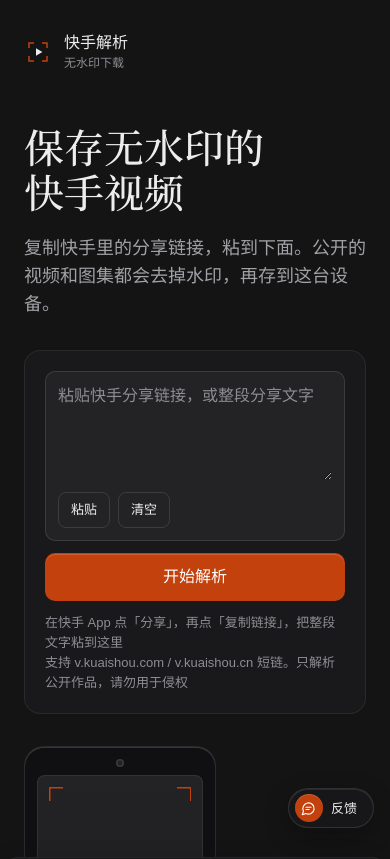
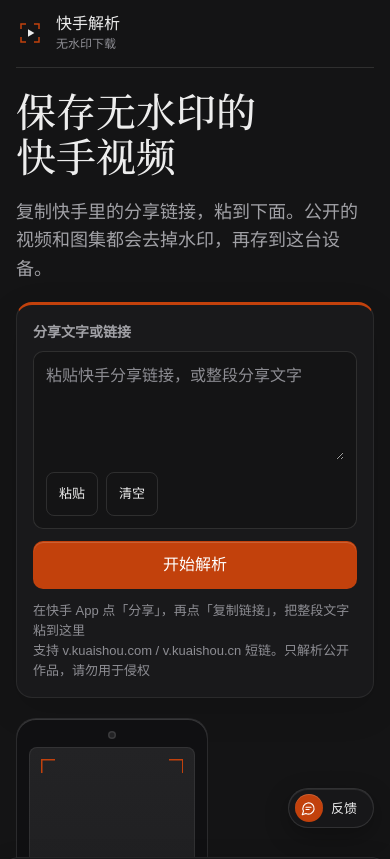
Before and after one commit to xiweiniboss-cmd/kuaishoujiexi, a plain HTML site: page index.html in a window 390 px wide. Shown: the top 859 px of the page. Drawn offline with Linux system fonts and the light colour scheme; no server answers.

Commit message:
优化解析入口布局与移动端操作体验

```diff
--- a/index.html
+++ b/index.html
@@ -102,9 +102,10 @@ function jxParseHeaders(h) {
         <p class="jx-sub">复制快手里的分享链接，粘到下面。公开的视频和图集都会去掉水印，再存到这台设备。</p>
       </div>
 
-      <div class="card">
+      <div class="card jx-work">
+        <label class="jx-input-label" for="urlInput">分享文字或链接</label>
         <div class="jx-field">
-          <textarea id="urlInput" aria-label="快手分享链接" placeholder="粘贴快手分享链接，或整段分享文字"></textarea>
+          <textarea id="urlInput" placeholder="粘贴快手分享链接，或整段分享文字"></textarea>
           <div class="jx-field-tools">
             <button type="button" class="btn ghost" id="btnPaste">粘贴</button>
             <button type="button" class="btn ghost" id="btnClear">清空</button>
--- a/jiexi.css
+++ b/jiexi.css
@@ -1658,3 +1658,34 @@ footer a:hover { color: var(--jx-secondary); }
   .spinner,
   #btnParse { animation: none; transition: none; }
 }
+
+/* 工作区：平台色用于输入焦点和操作区。 */
+.jx-top {
+  padding-bottom: 14px;
+  border-bottom: 1px solid var(--jx-hairline-strong);
+}
+.jx-quota {
+  padding: 5px 12px;
+  border: 1px solid var(--jx-hairline-strong);
+  border-radius: 99px;
+  background: var(--jx-surface);
+}
+.jx-hero { margin-top: clamp(24px, 5vw, 56px); }
+.jx-lead { gap: clamp(18px, 3vw, 32px); }
+.jx-work {
+  padding: clamp(16px, 2.5vw, 30px);
+  border-top: 3px solid var(--jx-accent);
+  box-shadow: 0 12px 36px rgb(0 0 0 / 12%);
+}
+.jx-work .jx-field { background: var(--jx-bg); }
+.jx-work .btn { min-height: 44px; }
+.jx-copy h1 { text-wrap: balance; }
+.jx-count { margin-top: 8px; }
+.jx-sub { line-height: 1.6; }
+@media (max-width: 600px) {
+  .jx-wrap { width: calc(100% - 32px); padding-top: 12px; }
+  .jx-hero { gap: 20px; }
+  .jx-work { width: 100%; }
+}
+
+.jx-input-label { display: block; margin-bottom: 8px; color: var(--jx-secondary); font-size: 14px; font-weight: 600; }
```
